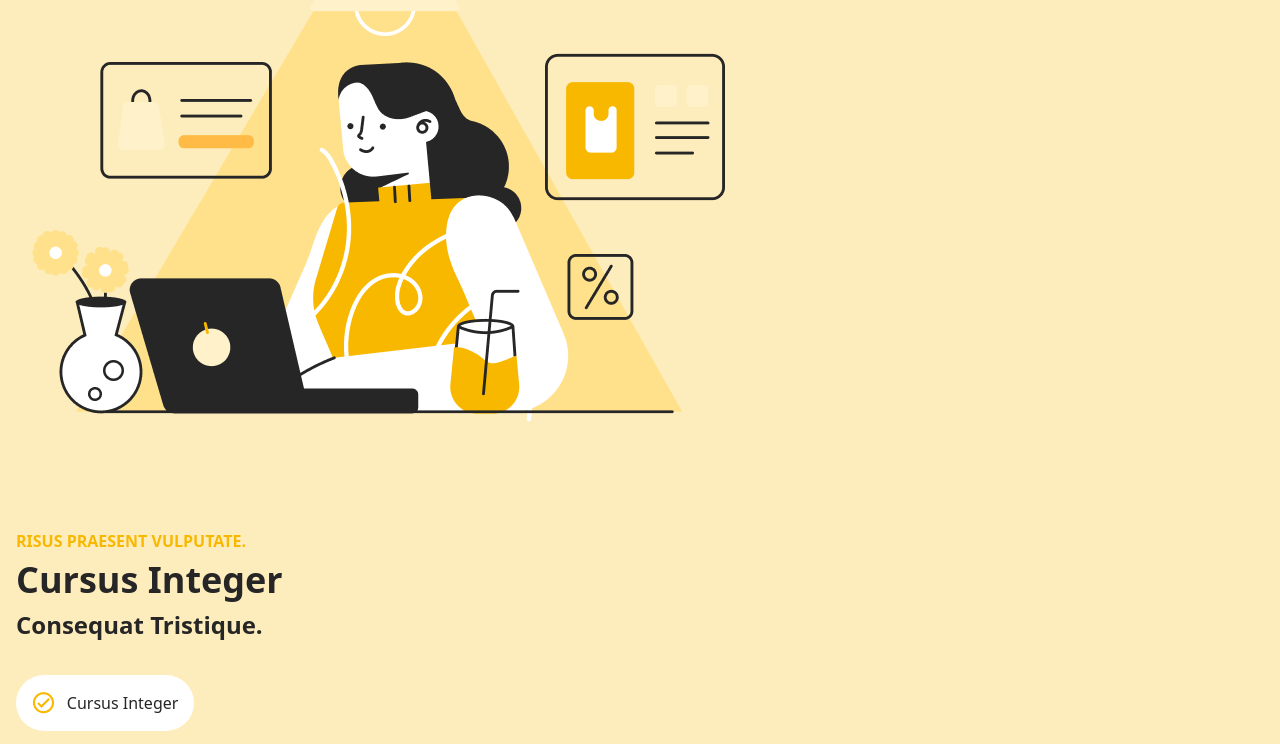
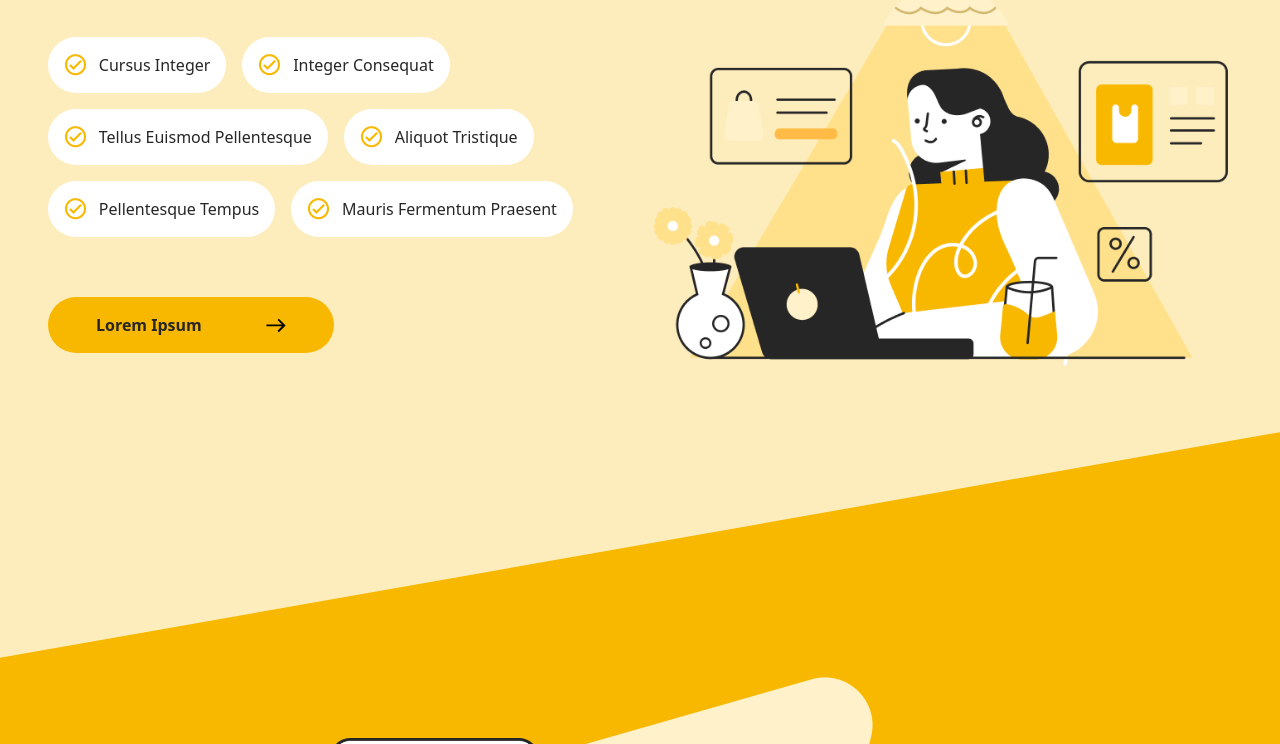
Before and after one commit to byaracho/saas-landing-page, a plain HTML site: page index.html in a window 1280 px wide. Shown: the part 273-1017 px from the top of the page. Drawn offline with Linux system fonts and the light colour scheme.

Commit message:
add: hero 섹션 미디어 쿼리

```diff
--- a/index.html
+++ b/index.html
@@ -25,10 +25,13 @@
   <main>
     <section class="hero">
       <div class="wrapper">
-        <img src="public/main-1.png" alt="">
+        <img class="main-img" src="public/main-1.png" alt="">
+        <div class="main-desc">
+          <div class="main-desc-header">
             <h5>Risus praesent vulputate.</h5>
             <h1>Cursus Integer</h1>
             <h2>Consequat Tristique.</h2>
+          </div>
           <div class="check-points">
             <div class="check-point">
               <img src="public/check_circle.png" alt="">
@@ -58,6 +61,7 @@
           <div class="cta">
             <span>Lorem Ipsum</span>
             <a href="/"><img src="public/east.svg" alt=""></a>
+          </div>
         </div>
       </div>
     </section>
--- a/style.css
+++ b/style.css
@@ -131,6 +131,11 @@ header div {
 }
 
 /* hero */
+.wrapper>img {
+  fill: cover;
+  margin: 0 auto;
+}
+
 .hero {
   padding-bottom: 12rem;
 }
@@ -157,7 +162,7 @@ header div {
   display: flex;
   flex-direction: column;
   align-items: flex-start;
-  row-gap: 1rem;
+  gap: 1rem;
   margin: 2rem 0;
 }
 
@@ -174,6 +179,40 @@ header div {
 
 .cta img {
   filter: invert(99%) sepia(67%) saturate(0%) hue-rotate(119deg) brightness(113%) contrast(100%);
+}
+
+@media (min-width: 1024px) {
+  .hero .wrapper {
+    display: flex;
+    flex-direction: row-reverse;
+    align-items: flex-start;
+    padding: 3rem;
+  }
+
+  .hero .wrapper .main-desc {
+    width: 50%;
+    /* display: flex;
+    flex-direction: column;
+    align-items: flex-start; */
+  }
+
+  .hero .main-img {
+    width: 50%;
+  }
+
+  .check-points {
+    display: flex;
+    flex-direction: row;
+    align-items: stretch;
+    flex-wrap: wrap;
+    margin: 60px 0;
+  }
+
+  .cta {
+    gap: 4rem;
+    margin: 0;
+    display: inline-flex;
+  }
 }
 
 /* service-description-1 */
@@ -290,6 +329,10 @@ header div {
   padding-bottom: 5rem;
 }
 
+.customer-feedback img {
+  margin: 0 auto;
+}
+
 .feedback-content {
   background-color: var(--clr-white);
   border-radius: 3rem;
@@ -341,6 +384,10 @@ header div {
   display: none;
 }
 
+.cta-section .wrapper {
+  margin-top: -5rem;
+}
+
 /* footer */
 hr {
   border: 0;
```
Lines whose indentation alone changed are shown as unchanged.
